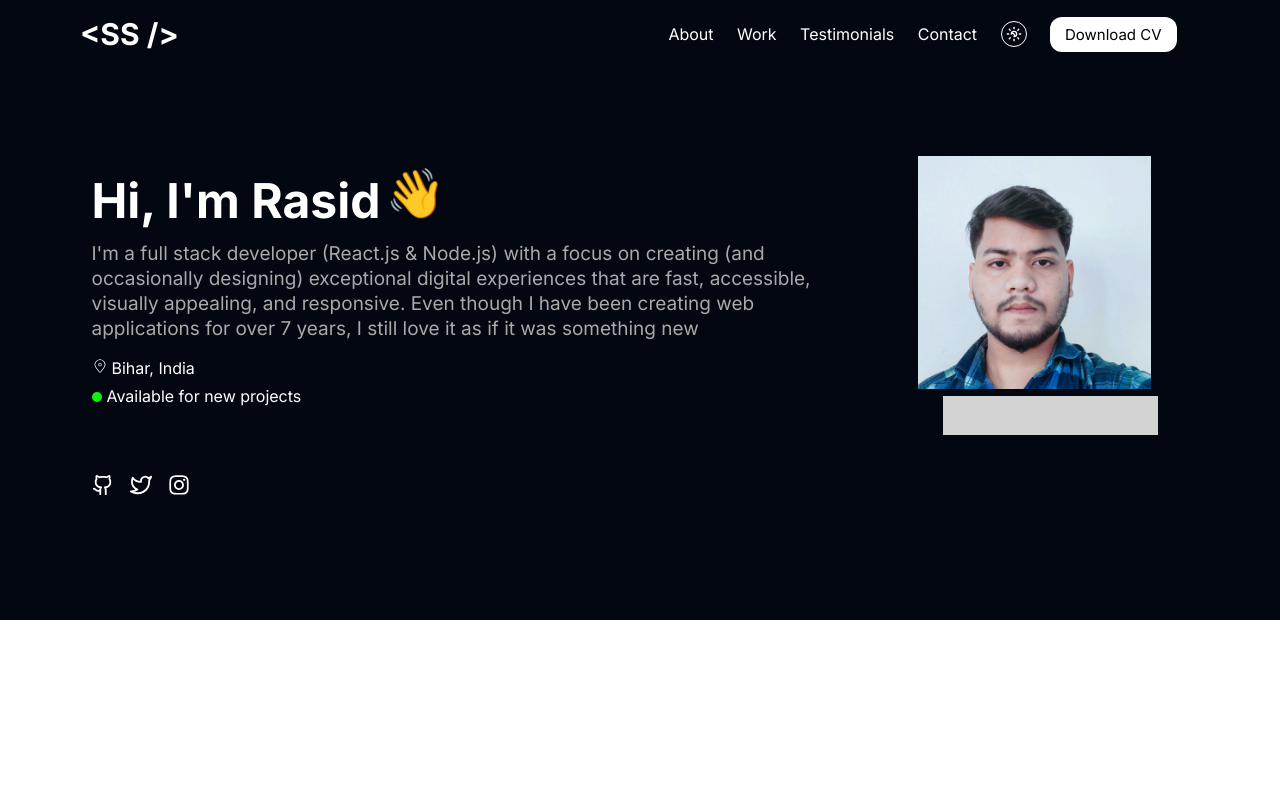
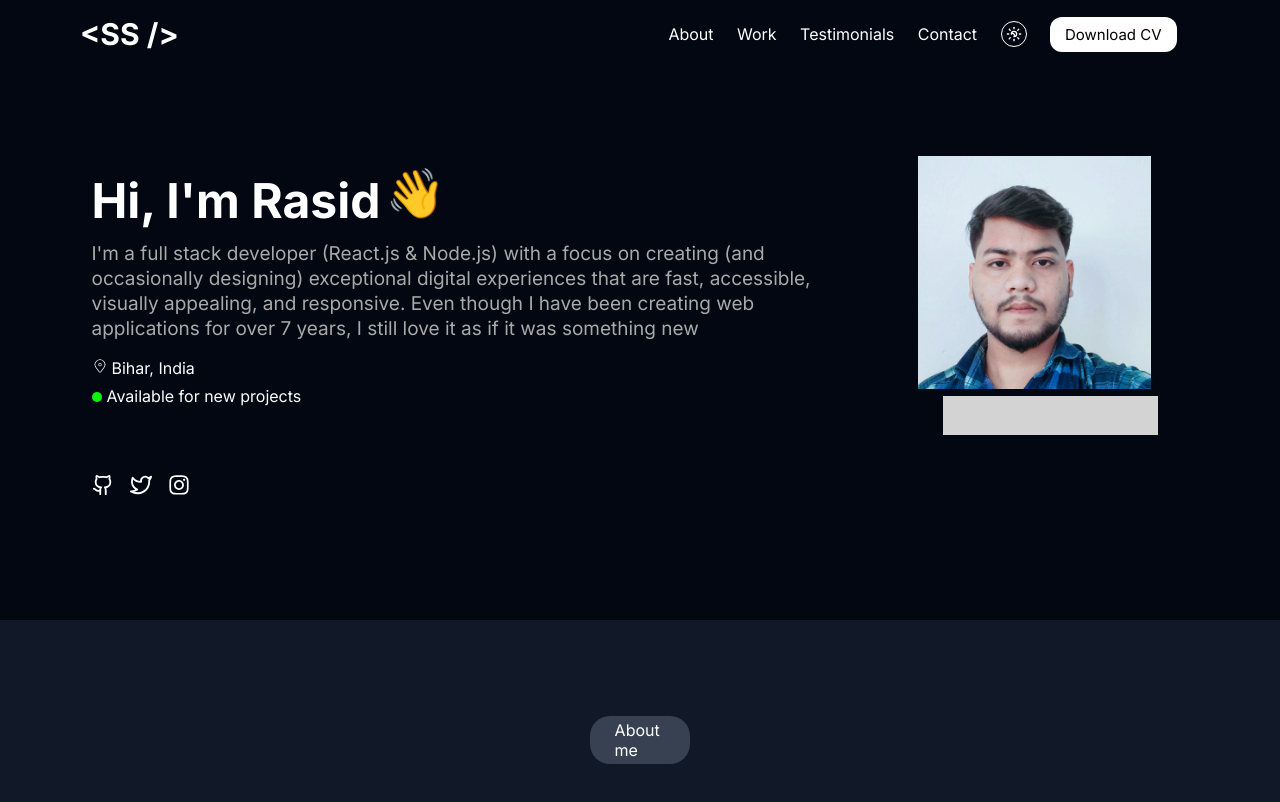
Before and after one commit to rashidekbal/DevPortfolio, a React (Create React App) app: page / in a window 1280 px wide. Shown: the top 802 px of the page. Built offline with nearby package versions, Linux system fonts and the light colour scheme.

Commit message:
add about page

```diff
--- a/src/App.js
+++ b/src/App.js
@@ -3,6 +3,7 @@ import Header from "./components/Header";
 import "./App.css";
 import { useState } from "react";
 import Me from "./components/Me";
+import About from "./components/About";
 
 function App() {
   const [isDark, changeIsDark] = useState(true);
@@ -10,6 +11,7 @@ function App() {
     <div className={isDark ? "mainBodyDark" : "mainBodyLight"}>
       <Header isDark={isDark} changeIsDark={changeIsDark}></Header>
       <Me isDark={isDark}></Me>
+      <About isDark={isDark}></About>
     </div>
   );
 }
--- /dev/null
+++ b/src/components/About.jsx
@@ -0,0 +1,18 @@
+import React from "react";
+import style from "../stylings/About.module.css";
+function About({ isDark }) {
+  return (
+    <div
+      id="about"
+      className={
+        isDark ? style.DarkAboutConatinerMain : style.LightAboutConatinerMain
+      }
+    >
+      <p className={isDark ? style.pageHeaderDark : style.pageHeaderLight}>
+        About me
+      </p>
+    </div>
+  );
+}
+
+export default About;
--- /dev/null
+++ b/src/stylings/About.module.css
@@ -0,0 +1,32 @@
+.DarkAboutConatinerMain {
+  background-color: #111827;
+  height: 962px;
+  width: 100%;
+  padding: 96px 80px;
+  transition: all;
+  transition-duration: 1s;
+}
+.LightAboutConatinerMain {
+  background-color: #f9fafb;
+  height: 962px;
+  width: 100%;
+  padding: 96px 80px;
+  transition: all;
+  transition-duration: 1s;
+}
+.pageHeaderDark {
+  background-color: #374151;
+  color: white;
+  width: 9%;
+  padding: 4px 25px;
+  border-radius: 20px;
+  margin: 0 auto;
+}
+.pageHeaderLight {
+  background-color: #e5e7eb;
+  color: black;
+  width: 9%;
+  padding: 4px 25px;
+  border-radius: 20px;
+  margin: 0 auto;
+}
```
